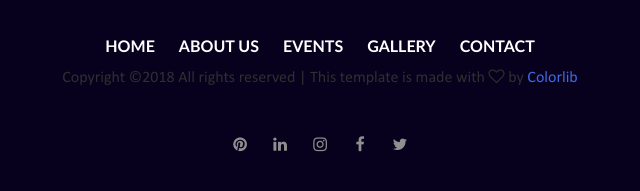
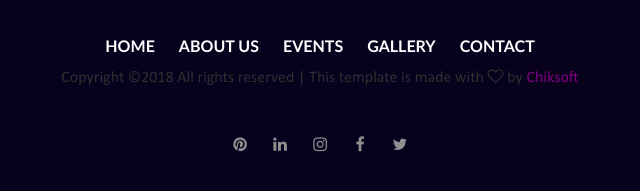
Before and after one commit to aravindaart/aravindaart.github.io, a plain HTML site: page aboutus.html in a window 1280 px wide. Shown: the part 4060-4251 px from the top of the page, 320-960 px from the left. Drawn offline with Linux system fonts and the light colour scheme.

Commit message:
V2 Updates

```diff
--- a/aboutus.html
+++ b/aboutus.html
@@ -310,7 +310,7 @@
                         </nav>
 
                         <!-- Link back to Colorlib can't be removed. Template is licensed under CC BY 3.0. -->
-                        Copyright &copy;<script>document.write(new Date().getFullYear());</script> All rights reserved | This template is made with <i class="fa fa-heart-o" aria-hidden="true"></i> by <a href="https://colorlib.com" target="_blank">Colorlib</a>
+                        Copyright &copy;<script>document.write(new Date().getFullYear());</script> All rights reserved | This template is made with <i class="fa fa-heart-o" aria-hidden="true"></i> by <a href="" target="_blank">Chiksoft</a>
                         <!-- Link back to Colorlib can't be removed. Template is licensed under CC BY 3.0. -->
 
                         <div class="footer-social">
```
Also changed, not shown: contact.html (+1 -1 lines), events.html (+1 -1 lines), gallery.html (+1 -1 lines), index.html (+1 -1 lines), single-event.html (+1 -1 lines).
